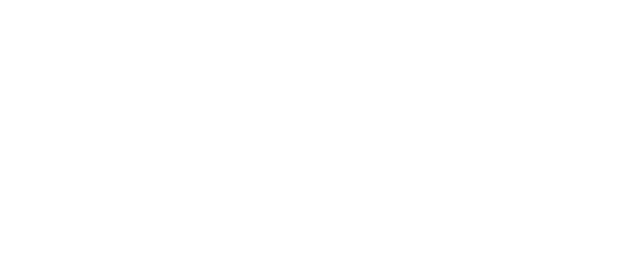
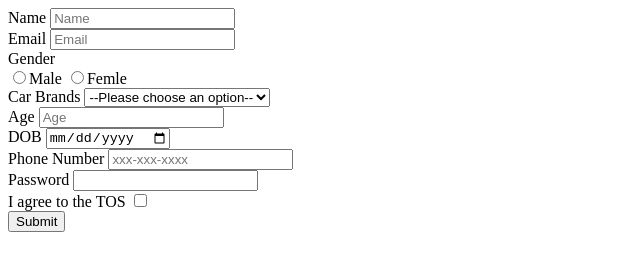
Before and after one commit to acciojob/signup-form-car-Suraj-Annadate, a website: page main.html in a window 1280 px wide. Shown: the whole page, without its empty margins (0-640 px from the left). Drawn offline with Linux system fonts and the light colour scheme.

Commit message:
created a submission

```diff
--- a/main.html
+++ b/main.html
@@ -10,6 +10,61 @@
 	<!-- the entire body must be written by student -->
     <script type="text/javascript" src="./script.js">
 </script>
+<form method="post">
+   <div>
+	   <label for="name">Name</label>
+	   <input type="text" name="" id="name" placeholder="Name" required>
+   </div>
+
+  <div>
+	  <label for="email">Email</label>
+	  <input type="email" name="" id="email" placeholder="Email" required>
+  </div>
+
+	<div>
+		<label for ="gender"> Gender</label> <br>
+		<input type="radio" id="gender" value="male" name="gender" required>Male
+		<input type="radio" id="gender" value="female" name="gender" required>Femle
+	</div>
+
+<div>
+    <label for="cars">Car Brands</label>
+    <select id="cars">
+		<option value="disabled selector">--Please choose an option--</option>
+		<option>BMW</option>
+		<option>Audi</option>
+		<option>Mercedez</option>
+	</select>
+</div>
+
+<div>
+	<label for="age">Age</label>
+	<input type="number" id="age" placeholder="Age" required>
+</div>
+
+<div>
+	<label for="dob">DOB</label>
+	<input type="date" id="dob" required>
+</div>
+
+<div>
+	<label for="tel">Phone Number</label>
+	<input type="tel" id="tel" placeholder="xxx-xxx-xxxx" required>
+</div>
+<div>
+	<label for="password">Password</label>
+	<input type="password" id="password" required>
+</div>
+
+<div>
+	<label for="tos">I agree to the TOS</label>
+	<input type="checkbox" id="tos" required>
+</div>
+
+<!-- 	<input type="button" value="Submit"> -->
+	<button type="submit">Submit</button>
+</form>
+
 
 </body>
 
```
